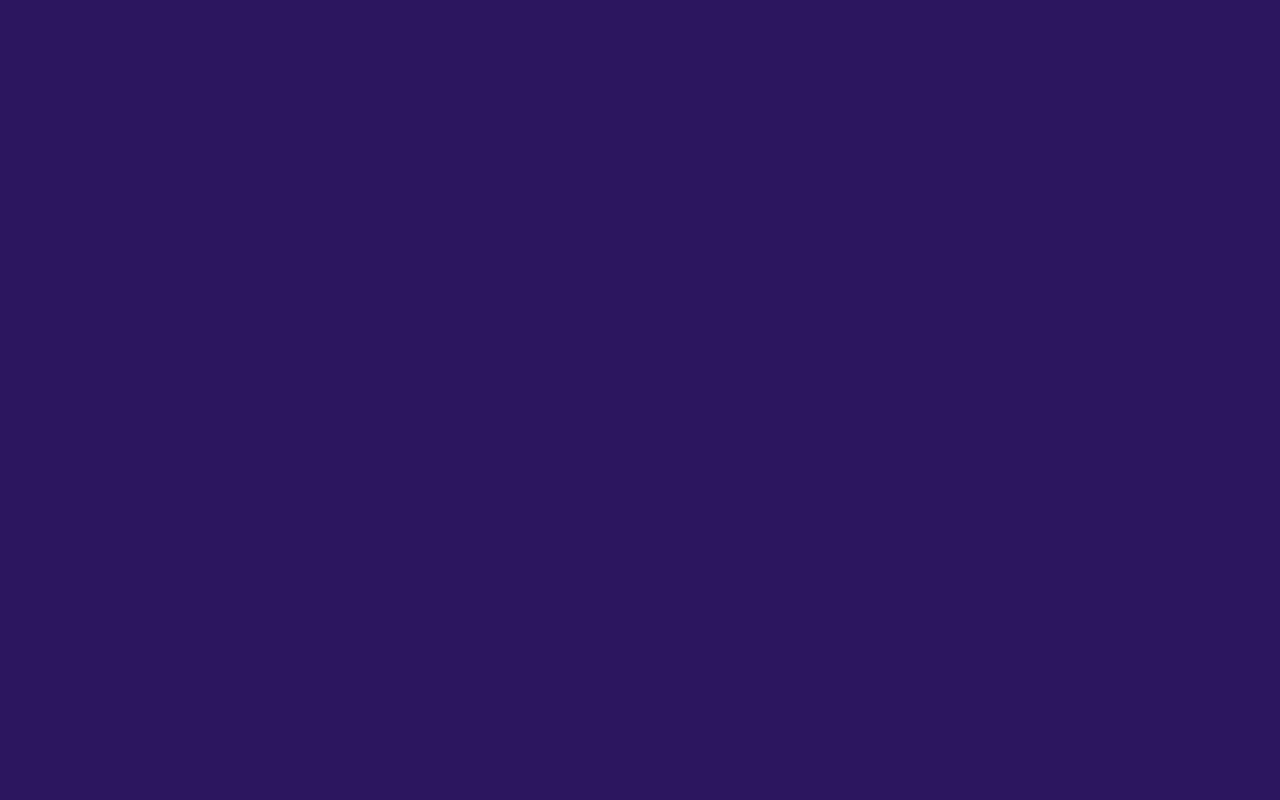
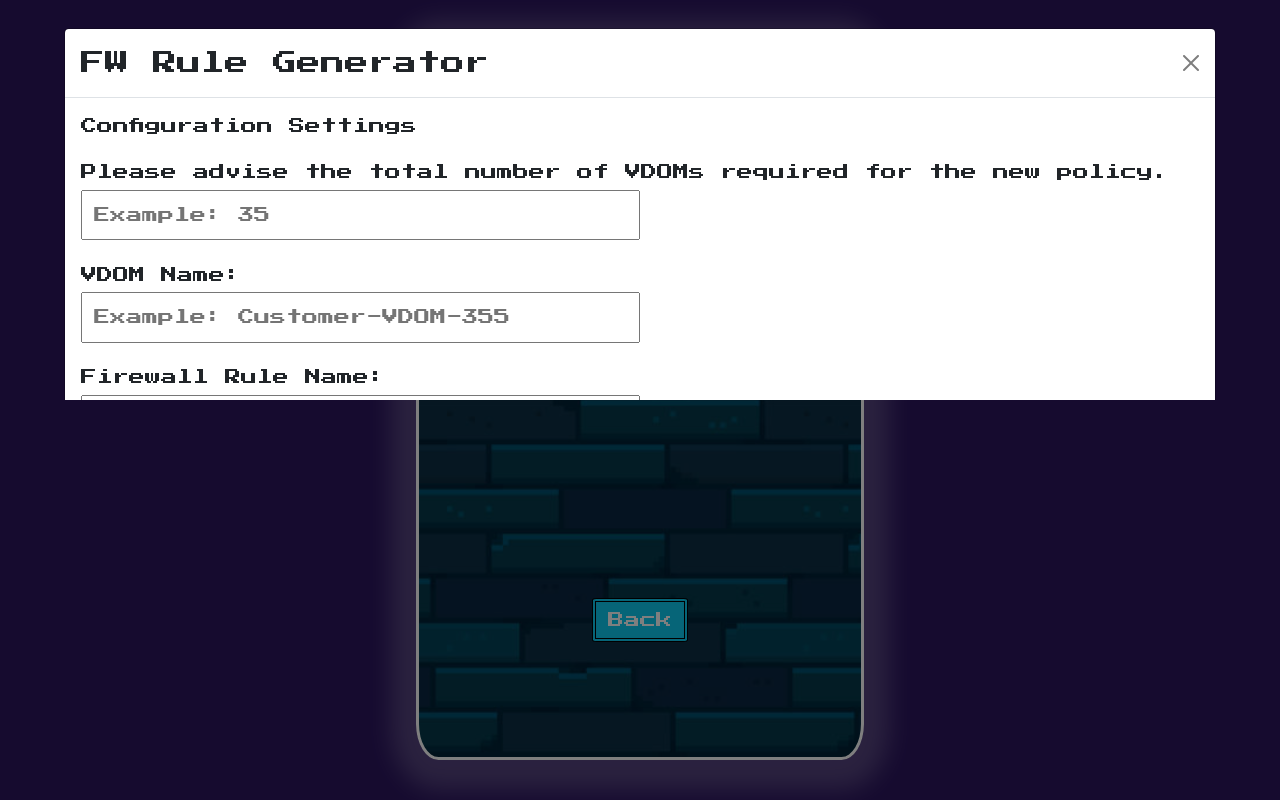
Before and after one commit to RehabThis/ToolShed, a React (Create React App) app: page /vendor/fortigate/fw-rule-gen in a window 1280 px wide. Before the commit this address had no page. Built offline with nearby package versions, Linux system fonts and the light colour scheme.

Commit message:
Created more logic to be used in the firewall rule output, wrote the styling for the form inside the modal, wrote the modal styling to allow for overflow-y scroll and adjusted font sizes

```diff
--- a/src/App.css
+++ b/src/App.css
@@ -259,6 +259,36 @@ button li {
 
 /* End of Text Area for Whitelist */
 
+/* Fortigate FW Rule */
+
+.modal {
+  height: 50vh !important;
+  overflow-y: scroll;
+}
+
+#fortigateFWrule {
+  font-size: 0.2rem !important;
+}
+
+#fwRuleForm {
+  display: flex;
+  flex-direction: column;
+}
+
+#fwRuleForm label {
+  margin-bottom: 2%;
+}
+
+label input {
+  display: block !important;
+  margin-top: 0.5%;
+  padding: 1%;
+  max-width: 80%;
+  min-width: 50%;
+}
+
+/* End Fortigate FW Rule */
+
 /* Everything below this line is Stock Create-React-App Styling */
 
 .App {
--- a/src/components/Fortigate.js
+++ b/src/components/Fortigate.js
@@ -22,7 +22,9 @@ function Fortigate() {
                 </Link>
               </Button>
               <Button className="navLinks" variant="info">
-                <li>FW Rule</li>
+                <Link to="/vendor/fortigate/fw-rule-gen/">
+                  <li>FW Rule</li>
+                </Link>
               </Button>
               <Button className="navLinks" variant="info">
                 <li>Route Map</li>
--- a/src/components/FortigateFWRule.js
+++ b/src/components/FortigateFWRule.js
@@ -17,7 +17,7 @@ function FortigateFWRule() {
   var vdomNames = []
 
   return (
-    <div className="appContainer">
+    <div id="fortigateFWrule" className="appContainer">
       <div>
         <h1 className="appTitle">FW Rule Generator</h1> <br />
         <p className="subTitle">This tool will generate the configuration necessary for Fortigate Firewall Policy creation. This will create a policy based on the variables provided in "Settings". </p>
@@ -32,14 +32,13 @@ function FortigateFWRule() {
         </Link>
       </div>
 
-      <Modal show={showModal} onHide={handleClose}>
+      <Modal id="fwRuleModal" show={showModal} onHide={handleClose}>
         <Modal.Header closeButton>
           <Modal.Title>FW Rule Generator</Modal.Title>
         </Modal.Header>
         <Modal.Body>
           <div className="row">
-            <div className="col-12">
-              <form>
+            <form id="fwRuleForm">
               <label>Configuration Settings</label>
               {/* <textarea className="textFields" value={output} onChange={handleOutput}></textarea> */}
               {/*
@@ -60,6 +59,13 @@ function FortigateFWRule() {
                 Firewall Rule Name:<input type="text" placeholder="Example: Windows-Update-Service"></input>
               </label>
               <label>
+                Please advise if this is to allow or deny traffic.
+                <select>
+                  <option value="allowRule">Allow</option>
+                  <option value="denyRule">Deny</option>
+                </select>
+              </label>
+              <label>
                 TCP, UDP, or Both?
                 <select>
                   <option value="TCP">TCP</option>
@@ -69,36 +75,75 @@ function FortigateFWRule() {
                 </select>
               </label>
               <label>
-                  Would you like these to be added to a Service Group?:
+                Would you like these to be added to a Service Group?
                 <select>
-                    <option value="yes">Yes</option>
-                    <option value="no">No</option>
+                  <option value="srvGrpYes">Yes</option>
+                  <option value="srvGrpNo">No</option>
                 </select>
               </label>
               <label>
                 Comma Separated Ports, Hyphen for Range:<input type="text" placeholder="Example: 1550, 1650, 1300-1301, 20"></input>
               </label>
               <label>
-                  Firewall Rule Name:<input type="text" placeholder="Example: Windows-Update-Service"></input>
+                What is the Source Interface Name? (srcintf):<input type="text" placeholder="Example: Inside_Vlan"></input>
               </label>
               <label>
-                  Firewall Rule Name:<input type="text" placeholder="Example: Windows-Update-Service"></input>
+                What is the Destination Interface Name? (dstintf):<input type="text" placeholder="Example: Outside_Vlan"></input>
               </label>
               <label>
-                  Firewall Rule Name:<input type="text" placeholder="Example: Windows-Update-Service"></input>
+                Do the source address IP objects exist currently?
+                <select>
+                  <option value="srcYes">Yes</option>
+                  <option value="srcNo">No</option>
+                </select>
               </label>
               <label>
-                  Firewall Rule Name:<input type="text" placeholder="Example: Windows-Update-Service"></input>
+                Please provide the name of the existing Source IP Object(s), Object-Groups (one per line w/quotes around them)?
+                <textarea className="textFields"></textarea>
+              </label>
+              <label>
+                Would you like to create a new object group for the Source IPs?
+                <select>
+                  <option value="srcAddYes">Yes</option>
+                  <option value="srcAddNo">No</option>
+                </select>
+              </label>
+              <label>
+                Do the destination address IP objects exist currently?
+                <select>
+                  <option value="dstYes">Yes</option>
+                  <option value="dstNo">No</option>
+                </select>
+              </label>
+              <label>
+                Please provide the name of the existing Destination IP Object(s), Object-Groups (one per line w/quotes around them)?
+                <textarea className="textFields"></textarea>
+              </label>
+              <label>
+                Would you like to create a new object group for the Destination IPs?
+                <select>
+                  <option value="dstAddYes">Yes</option>
+                  <option value="dstAddNo">No</option>
+                </select>
+              </label>
+              <label>
+                Would you like the rule enabled upon entry?
+                <select>
+                  <option value="ruleEnabled">Yes</option>
+                  <option value="ruleDisabled">No</option>
+                </select>
+              </label>
+              <label>
+                Please provide a description of the rule under 28 characters:<input type="text" placeholder="Example: WSUS Inside_Vlan to Outside_Vlan"></input>
               </label>
             </form>
-            </div>
           </div>
         </Modal.Body>
         <Modal.Footer>
           <Button variant="info" onClick={handleClose}>
             Close
           </Button>
-          <Button variant="info" onClick={handleCopy(output)}>
+          <Button variant="info" onClick={handleCopy("")}>
             Copy to Clipboard
           </Button>
         </Modal.Footer>
--- a/src/index.js
+++ b/src/index.js
@@ -1,23 +1,23 @@
-import React from 'react';
-import ReactDOM from 'react-dom';
-import './index.css';
-import App from './App';
-import 'bootstrap/dist/css/bootstrap.min.css';
-import { BrowserRouter as Router, Route, Routes } from 'react-router-dom'
-import Fortigate from './components/Fortigate'
+import React from "react"
+import ReactDOM from "react-dom"
+import "./index.css"
+import App from "./App"
+import "bootstrap/dist/css/bootstrap.min.css"
+import { BrowserRouter as Router, Route, Routes } from "react-router-dom"
+import Fortigate from "./components/Fortigate"
 import FortigateWhitelistToolFQDN from "./components/FortigateWhitelistToolFQDN"
-
+import FortigateFWRule from "./components/FortigateFWRule"
 
 ReactDOM.render(
   <React.StrictMode>
-    <Router >
+    <Router>
       <Routes>
         <Route exact path="/" element={<App />} />
         <Route exact path="/vendor/fortigate" element={<Fortigate />} />
         <Route exact path="/vendor/fortigate/whitelist-tool/" element={<FortigateWhitelistToolFQDN />} />
+        <Route exact path="/vendor/fortigate/fw-rule-gen/" element={<FortigateFWRule />} />
       </Routes>
     </Router>
-
   </React.StrictMode>,
-  document.getElementById('root')
-);
+  document.getElementById("root")
+)
```
Lines whose indentation alone changed are shown as unchanged.
